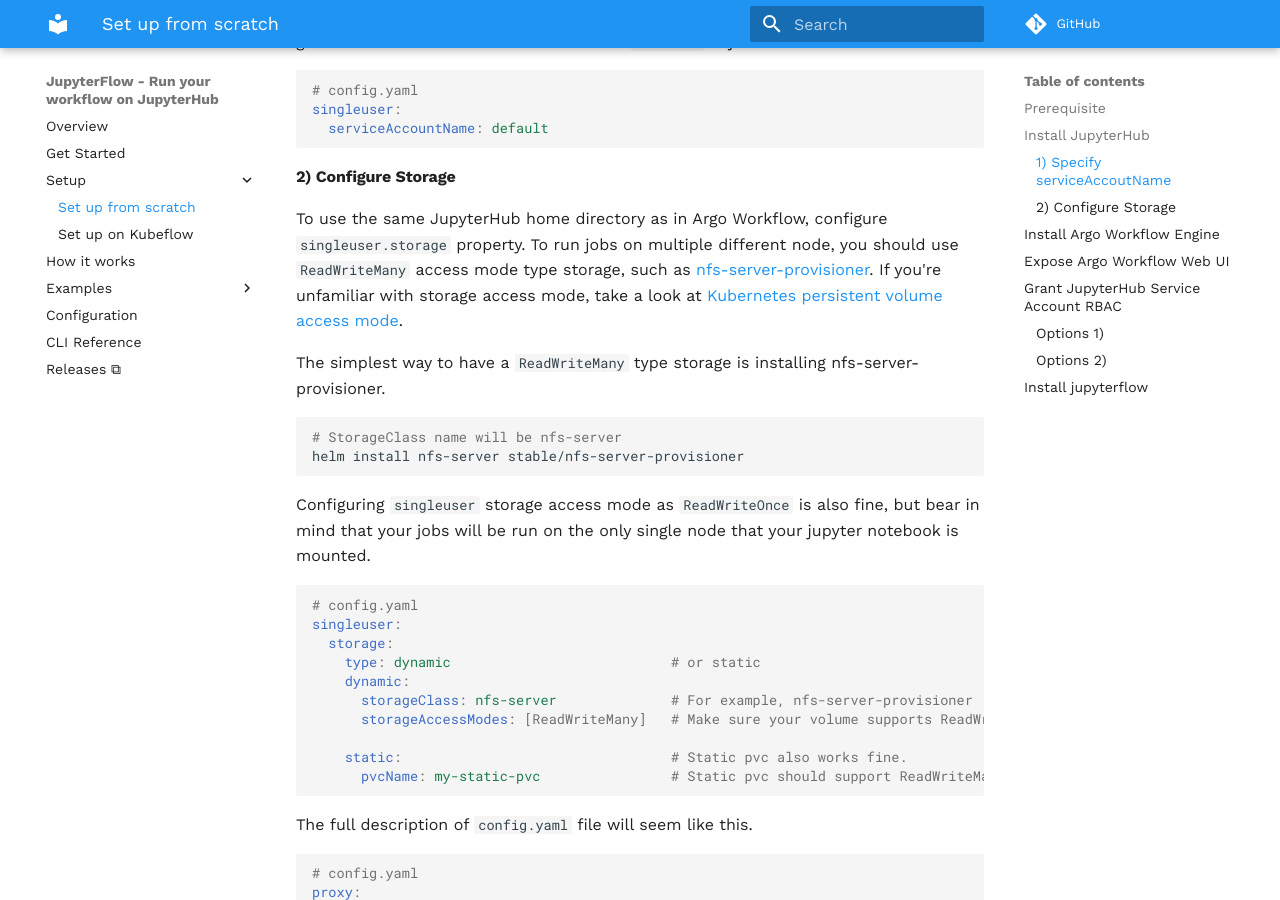
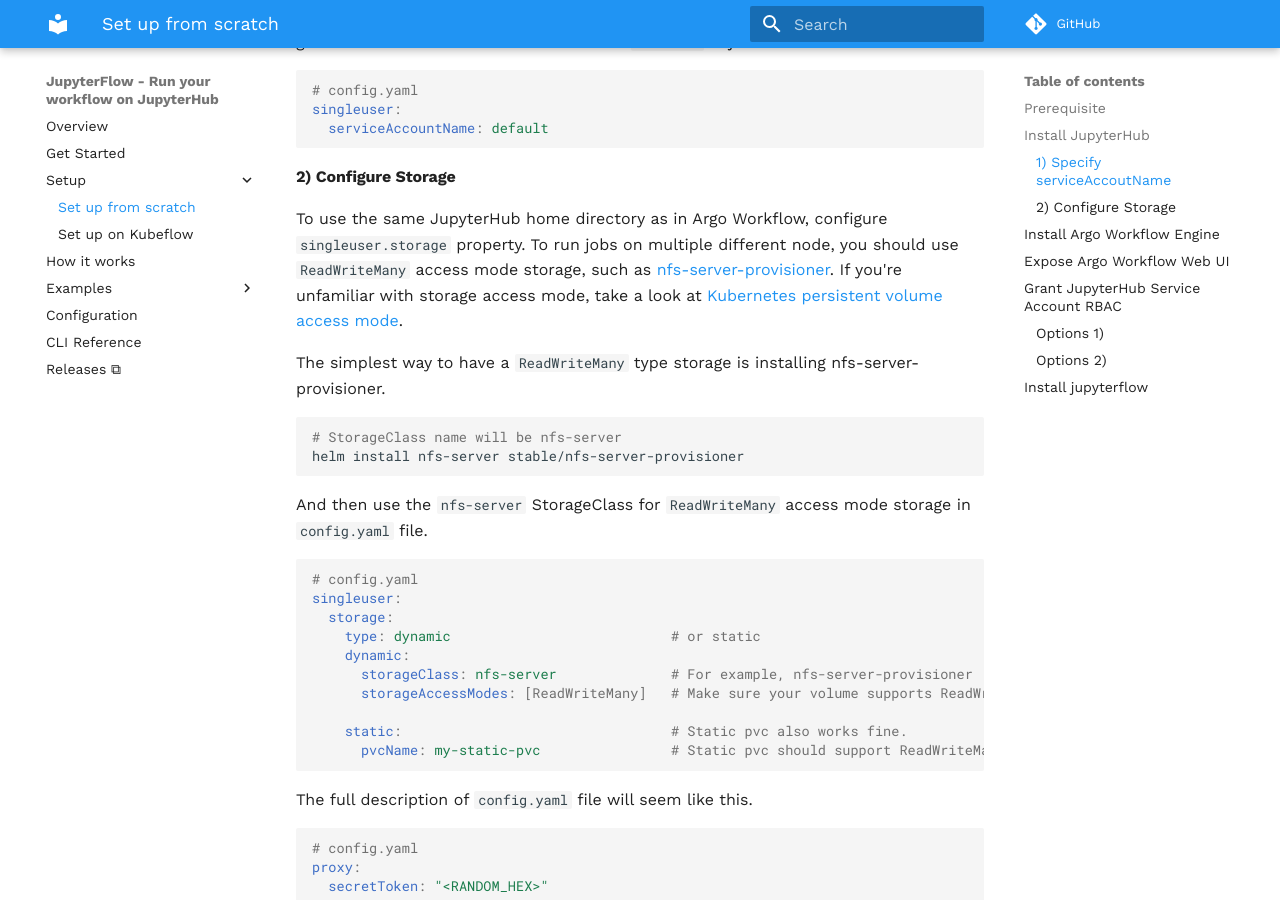
Before and after one commit to hongkunyoo/jupyterflow, an MkDocs documentation site: the page built from docs/scratch.md, in a window 1280 px wide and 900 px high, scrolled down 720 px. Built offline with MkDocs 1.6.1 and Material for MkDocs 9.7.7, drawn with Linux system fonts in a browser that asks for light colours; comment, search, counter and statistics services are not loaded.

Commit message:
Update setup docs

````diff
--- a/docs/scratch.md
+++ b/docs/scratch.md
@@ -29,7 +29,7 @@
 
 #### 2) Configure Storage
 
-To use the same JupyterHub home directory as in Argo Workflow, configure `singleuser.storage` property. To run jobs on multiple different node, you should use `ReadWriteMany` access mode type storage,
+To use the same JupyterHub home directory as in Argo Workflow, configure `singleuser.storage` property. To run jobs on multiple different node, you should use `ReadWriteMany` access mode storage,
 such as [nfs-server-provisioner](https://github.com/helm/charts/tree/master/stable/nfs-server-provisioner).
 If you're unfamiliar with storage access mode, take a look at [Kubernetes persistent volume access mode](https://kubernetes.io/docs/concepts/storage/persistent-volumes/#access-modes).
 
@@ -40,7 +40,7 @@
 helm install nfs-server stable/nfs-server-provisioner
 ```
 
-Configuring `singleuser` storage access mode as `ReadWriteOnce` is also fine, but bear in mind that your jobs will be run on the only single node that your jupyter notebook is mounted.
+And then use the `nfs-server` StorageClass for `ReadWriteMany` access mode storage in `config.yaml` file.
 
 ```yaml
 # config.yaml
````
Also changed, not shown: docs/kubeflow.md (+1 -3 lines).
